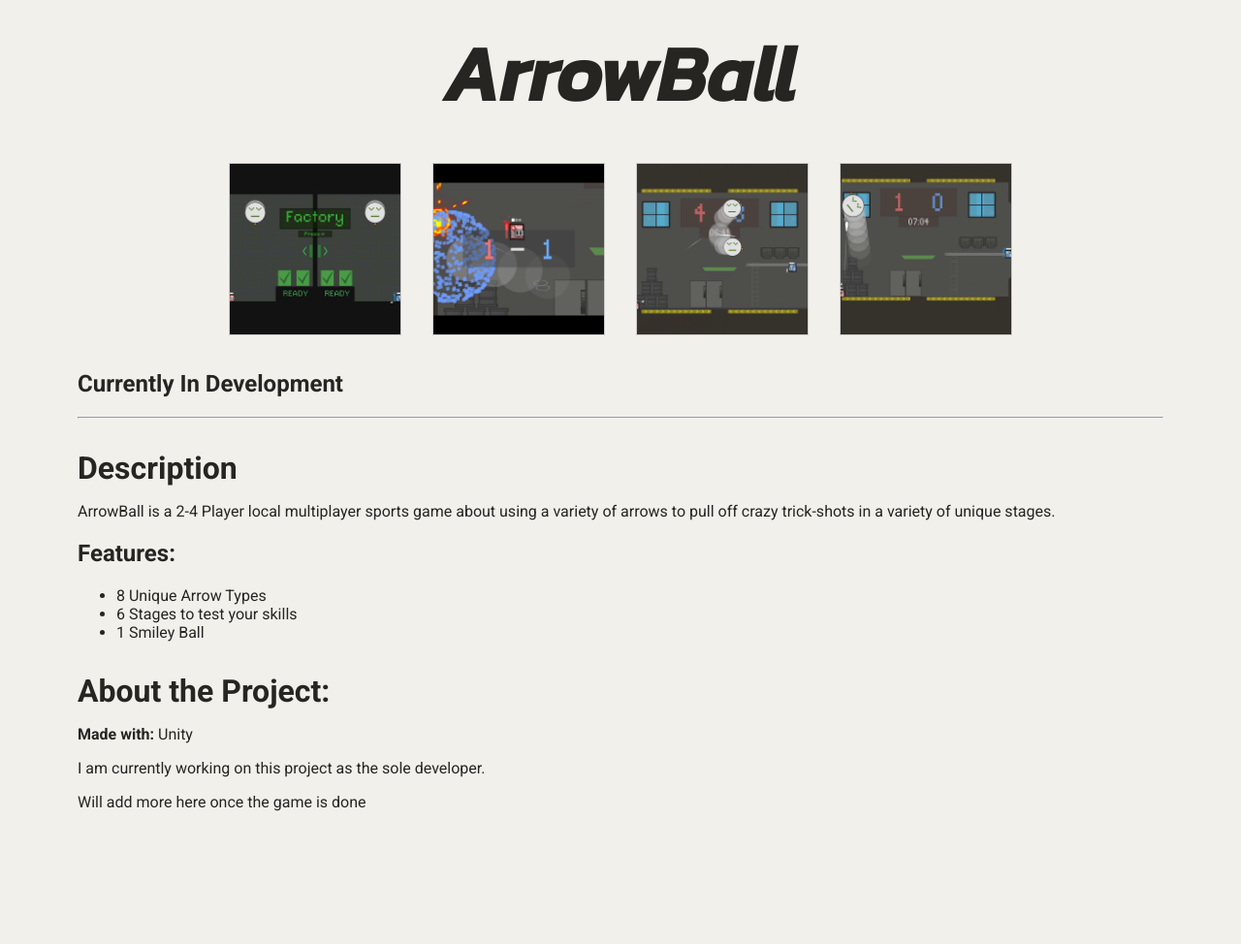
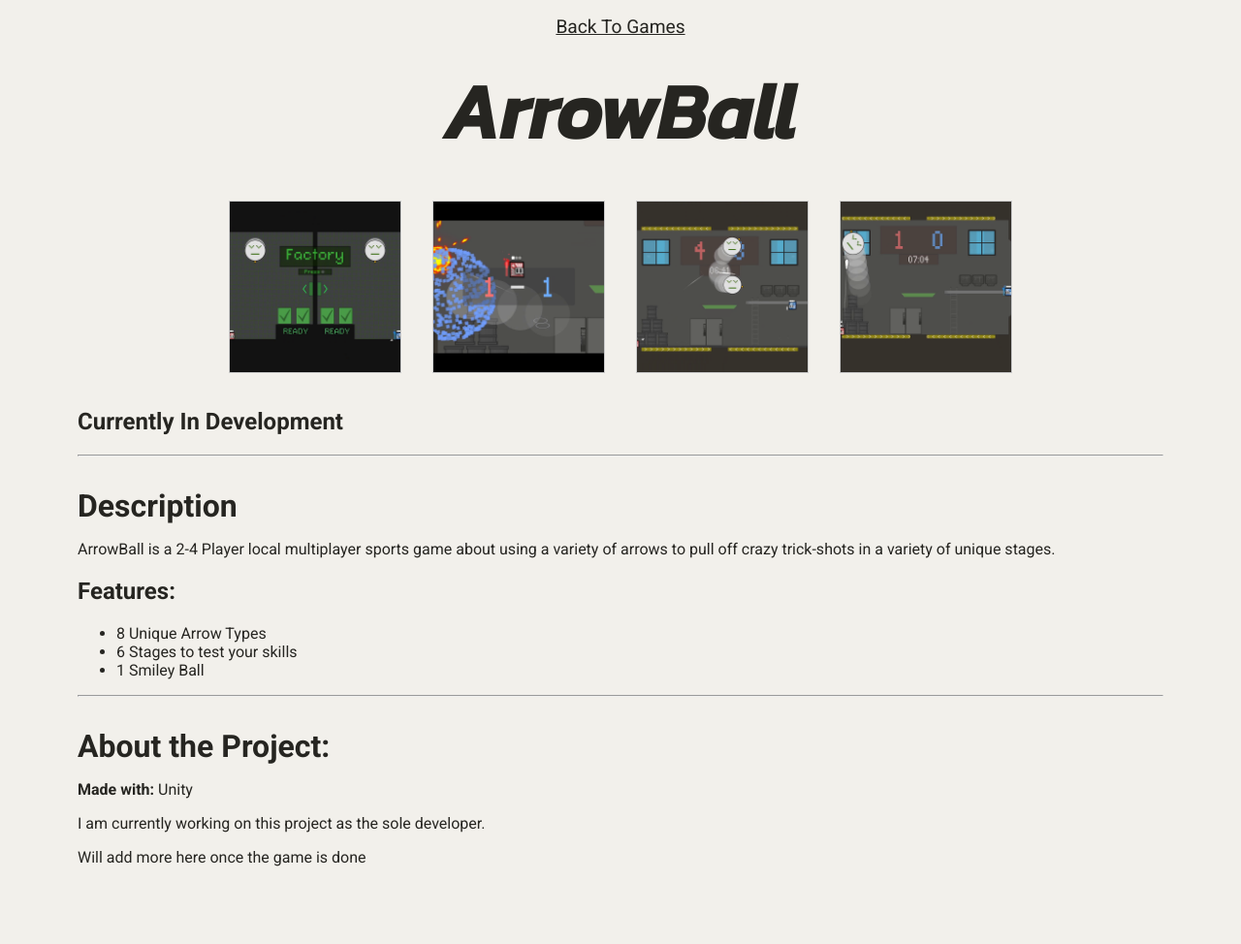
Before and after one commit to jaideng123/jaideng123.github.io, a Jekyll site: the page built from _posts/games/2020-01-01-ArrowBall.md, in a window 1280 px wide. Shown: the whole page at 97% size. Built offline with Jekyll 4.4.1, drawn with Linux system fonts in a browser that asks for light colours; nearby versions of some CDN libraries; before the commit the page ends 917 px from its top, so only the background shows below that.

Commit message:
Back Button on game page

```diff
--- a/_layouts/game.html
+++ b/_layouts/game.html
@@ -1,7 +1,9 @@
 ---
 layout: default
 ---
-<!-- TODO Home Button -->
+<header class="home-link__container">
+    <a href="/games/" class="home-link">Back To Games</a>
+</header>
 <section class="game-page">
     <header class="game-header">
         <h1 class="game-header__title game-header__title--{{page.title | downcase}}">
--- a/_posts/games/2020-01-01-ArrowBall.md
+++ b/_posts/games/2020-01-01-ArrowBall.md
@@ -22,6 +22,7 @@
 * 6 Stages to test your skills
 * 1 Smiley Ball
 
+---
 # About the Project:
 **Made with:** Unity
 
--- a/_sass/_game.scss
+++ b/_sass/_game.scss
@@ -1,3 +1,12 @@
+.home-link{
+    &__container{
+        display: flex;
+        flex-direction: row;
+        justify-content: center;
+        margin: 1rem;
+    }
+    font-size: 1.2rem;
+}
 .game-page{
     max-width: 70rem;
     margin: 0 auto;
@@ -25,6 +34,7 @@
             margin-bottom: 1rem;
             padding:2rem;
         }
+        margin: 1rem;
     }
 }
 
```
Also changed, not shown: _posts/games/2014-01-01-SpeedButton.md (+1 -0 lines), _posts/games/2018-01-01-MowMowMow.md (+2 -1 lines).
